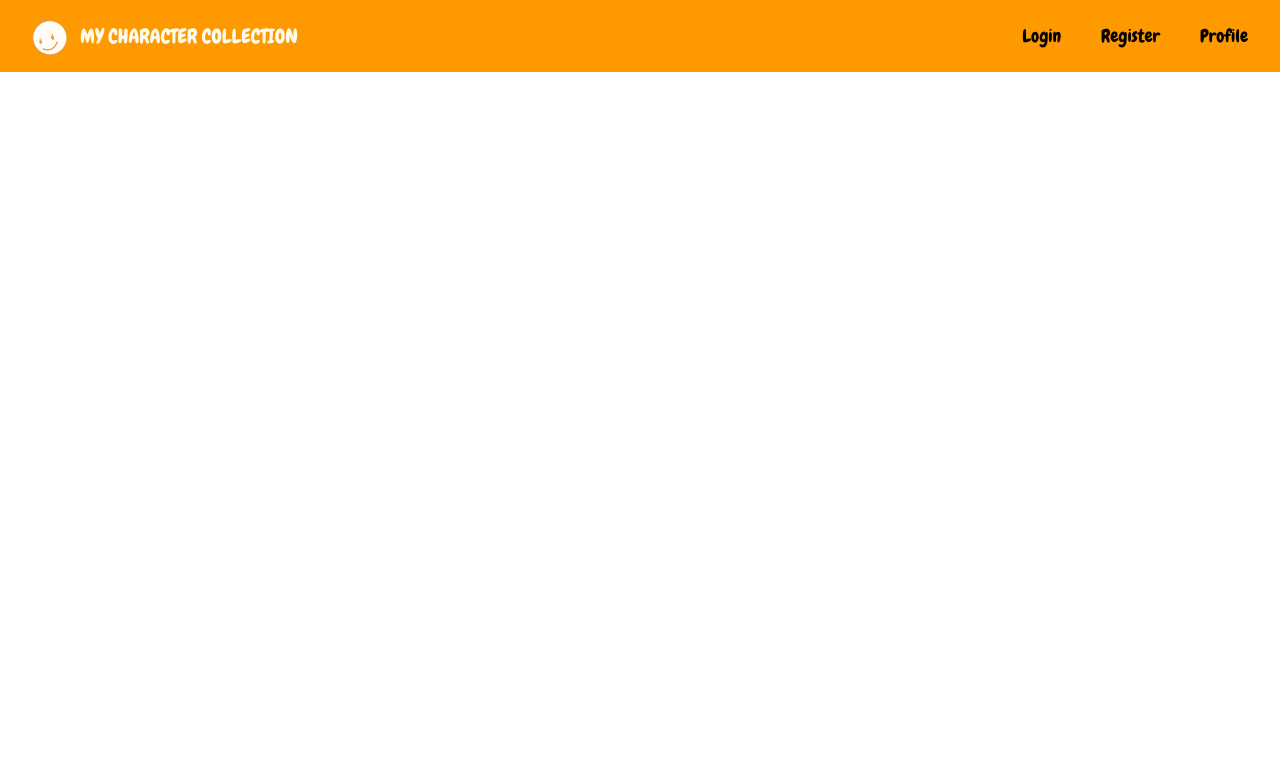
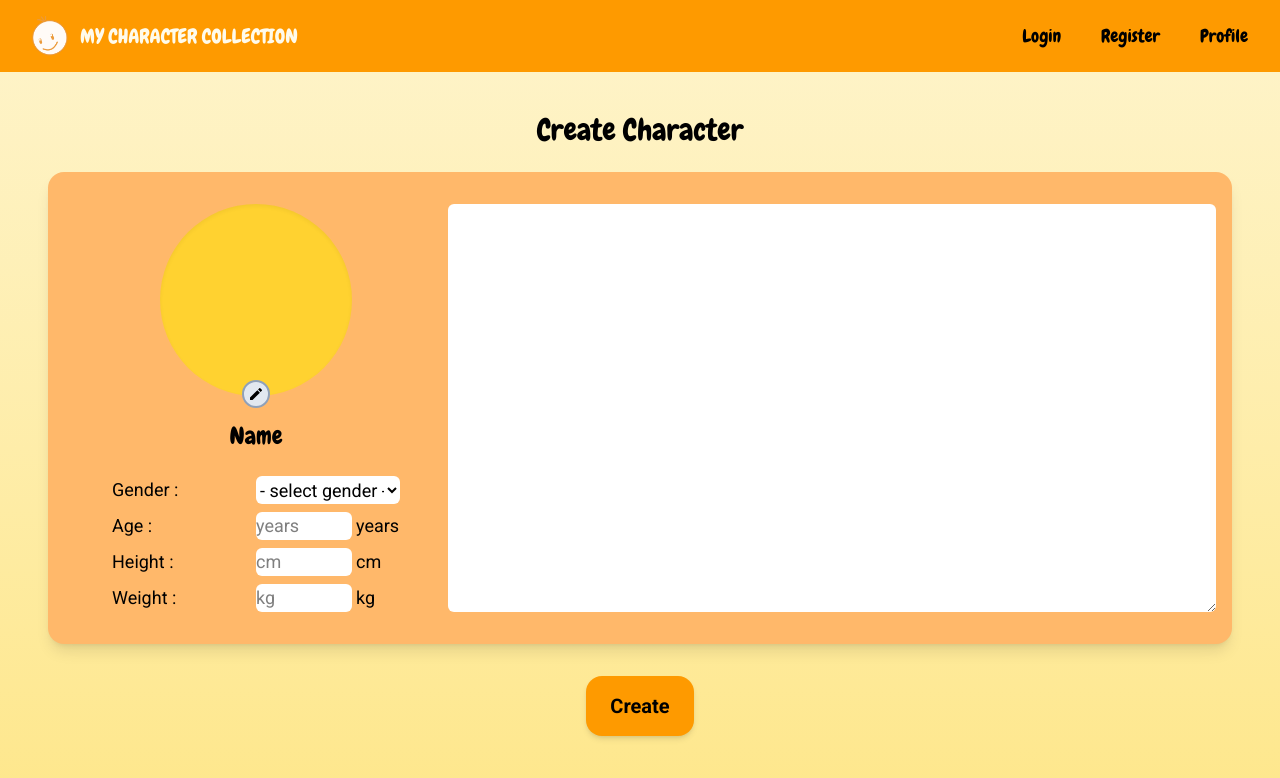
Before and after one commit to biogolf10457/my-character-collection, a React (Vite) app in the folder frontend/: page /createcharacter in a window 1280 px wide. Shown: the top 778 px of the page. Built offline with nearby package versions, Linux system fonts and the light colour scheme.

Commit message:
add create character page input

```diff
--- a/frontend/src/components/CreateCharacter.jsx
+++ b/frontend/src/components/CreateCharacter.jsx
@@ -1,12 +1,118 @@
-import React from "react";
+import React, { useEffect, useState } from "react";
+import { MdEdit } from "react-icons/md";
 
 const CreateCharacter = () => {
+  const [formData, setFormData] = useState({
+    name: "",
+    gender: "",
+    age: "",
+    height: "",
+    weight: "",
+    information: "",
+    image: "",
+  });
+
+  const handleChange = (e) => {
+    setFormData({ ...formData, [e.target.name]: e.target.value });
+  };
+
+  const handleNumberChange = (e) => {
+    const numericValue = e.target.value.replace(/[^0-9]/g, "");
+    setFormData({
+      ...formData,
+      [e.target.name]: String(numericValue === "" ? "" : Number(numericValue)),
+    });
+  };
+
+  useEffect(() => {
+    console.log(formData);
+  }, [formData]);
+
   const onSelectFile = (e) => {
     const file = e.target.files?.[0];
     if (!file) return;
   };
   return (
-    <div>
+    <div className="min-h-screen px-4 py-6 sm:px-8 lg:px-12 lg:py-10 bg-linear-to-b from-amber-100 to-amber-200">
+      <div className="flex items-center justify-center mb-6">
+        <h1 className="font-chewy text-3xl">Create Character</h1>
+      </div>
+      <div className="relative px-4 py-8 bg-orange-300 rounded-2xl shadow-lg">
+        <div className="w-full flex">
+          <div className="w-1/3 flex flex-col items-center justify-center">
+            <div className="relative w-1/2 aspect-square bg-amber-300 rounded-full inset-shadow-sm">
+              <div className="absolute -bottom-3 left-1/2 -translate-x-1/2 p-1 bg-slate-200  hover:bg-slate-300 rounded-full border-2 border-slate-400  hover:cursor-pointer">
+                <MdEdit />
+              </div>
+            </div>
+            <div className="pt-6 text-2xl font-chewy">Name</div>
+            <div className="pt-6 w-3/4 grid grid-cols-2 gap-y-2 text-lg font-roboto">
+              <label htmlFor="gender">Gender : </label>
+              <select
+                name="gender"
+                value={formData.gender}
+                onChange={handleChange}
+                className="bg-white rounded-md"
+              >
+                <option disabled value="">
+                  {" "}
+                  - select gender -{" "}
+                </option>
+                <option value="male">Male</option>
+                <option value="female">Female</option>
+                <option value="other">Other</option>
+              </select>
+              <label htmlFor="age">Age : </label>
+              <div className="flex">
+                <input
+                  type="text"
+                  name="age"
+                  value={formData.age}
+                  placeholder="years"
+                  className="w-2/3 bg-white rounded-md"
+                  onChange={handleNumberChange}
+                />
+                <div className="pl-1 w-1/3">years</div>
+              </div>
+              <label htmlFor="height">Height : </label>
+              <div className="flex">
+                <input
+                  type="text"
+                  name="height"
+                  value={formData.height}
+                  placeholder="cm"
+                  className="w-2/3 bg-white rounded-md"
+                  onChange={handleNumberChange}
+                />
+                <div className="pl-1 w-1/3">cm</div>
+              </div>
+              <label htmlFor="weight">Weight : </label>
+              <div className="flex">
+                <input
+                  type="text"
+                  name="weight"
+                  value={formData.weight}
+                  placeholder="kg"
+                  className="w-2/3 bg-white rounded-md"
+                  onChange={handleNumberChange}
+                />
+                <div className="pl-1 w-1/3">kg</div>
+              </div>
+            </div>
+          </div>
+          <div className="w-2/3">
+            <textarea
+              name="information"
+              value={formData.information}
+              onChange={handleChange}
+              className="w-full min-h-full bg-white rounded-md"
+            />
+          </div>
+        </div>
+      </div>
+      <div className="flex items-center justify-center mt-8">
+        <button className="button">Create</button>
+      </div>
     </div>
   );
 };
--- a/frontend/src/components/Profile.jsx
+++ b/frontend/src/components/Profile.jsx
@@ -15,10 +15,12 @@ const Profile = () => {
         <div className="w-6xl">
           <h1 className="mb-10 text-6xl font-chewy">{name}'s collection</h1>
           <div className="flex justify-end pr-2 pb-2">
-            <button className="pl-2.5 pr-2 pt-1 pb-2 bg-slate-200 rounded-lg hover:bg-slate-300 hover:cursor-pointer">
-              <PiPersonArmsSpreadDuotone className="inline-block align-middle" />
-              <span className="pl-1 align-middle">Create</span>
-            </button>
+            <Link to="/createcharacter">
+              <button className="pl-2.5 pr-2 pt-1 pb-2 bg-slate-200 rounded-lg hover:bg-slate-300 hover:cursor-pointer">
+                <PiPersonArmsSpreadDuotone className="inline-block align-middle" />
+                <span className="pl-1 align-middle">Create</span>
+              </button>
+            </Link>
           </div>
           <div className="relative min-h-[70vh] px-6 py-4 bg-orange-300 rounded-2xl shadow-lg">
             {!loaded && (
```
